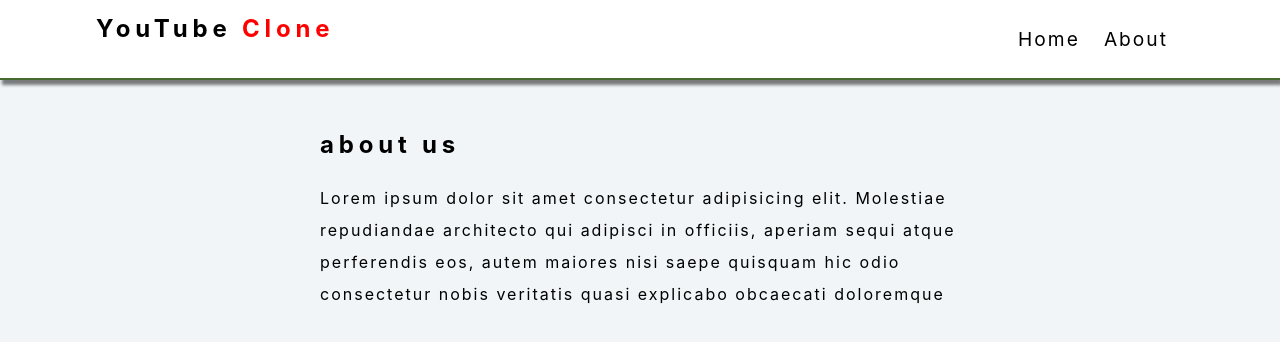
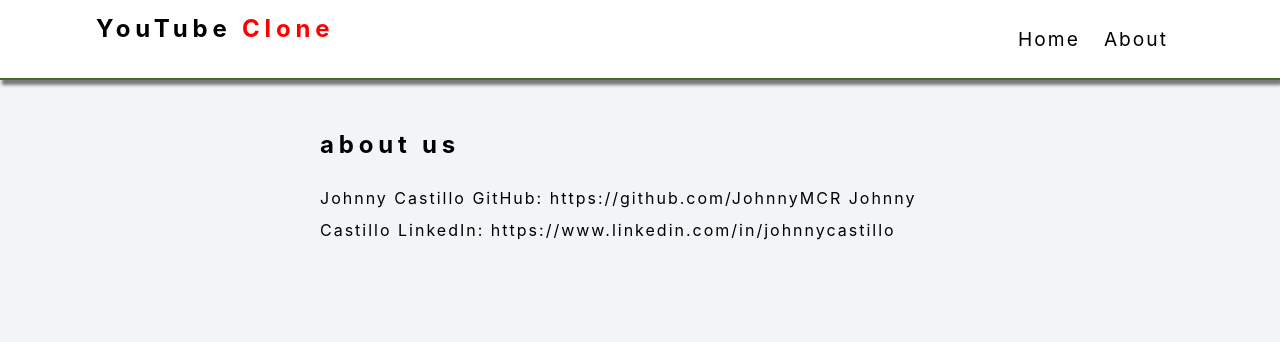
Before and after one commit to keriarmstrong/youtube-project, a React (Create React App) app: page /about in a window 1280 px wide. Shown: the top 342 px of the page. Built offline with nearby package versions, Linux system fonts and the light colour scheme; no server answers.

Commit message:
About.js updated

```diff
--- a/src/pages/About.js
+++ b/src/pages/About.js
@@ -3,10 +3,9 @@
     <section className="section about-section">
       <h1 className="section-title">about us</h1>
       <p>
-        Lorem ipsum dolor sit amet consectetur adipisicing elit. Molestiae
-        repudiandae architecto qui adipisci in officiis, aperiam sequi atque
-        perferendis eos, autem maiores nisi saepe quisquam hic odio consectetur
-        nobis veritatis quasi explicabo obcaecati doloremque
+        Johnny Castillo GitHub: https://github.com/JohnnyMCR
+        Johnny Castillo LinkedIn: https://www.linkedin.com/in/johnnycastillo
+
       </p>
     </section>
   )
```
